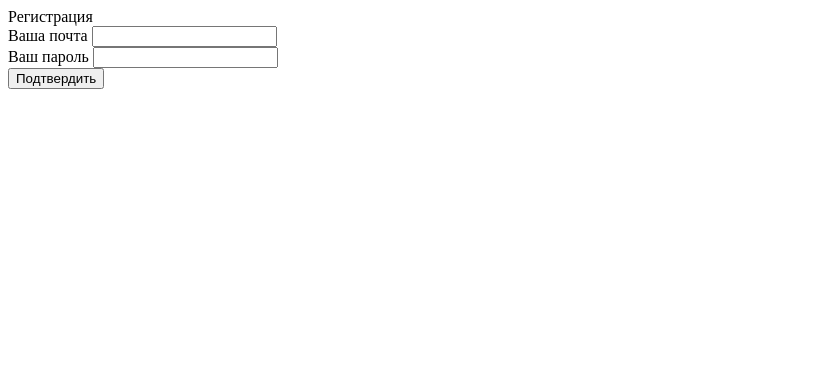
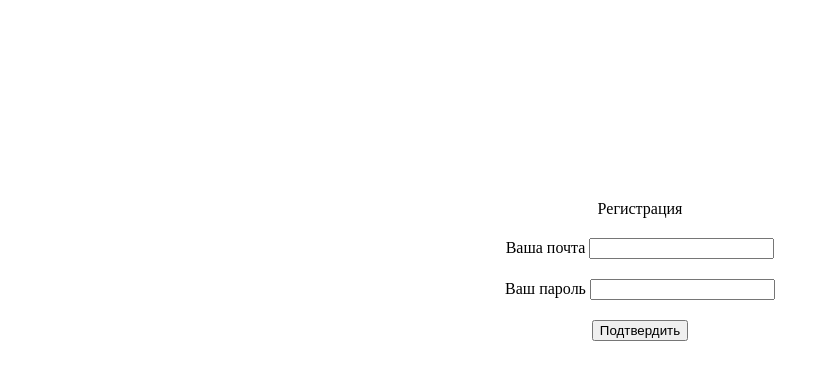
Before and after one commit to BeyondOrigins/predprof, a Flask app: page /logup in a window 1280 px wide. Shown: the top 380 px of the page, without its empty margins (0-830 px from the left). Run offline with Flask 3, Linux system fonts and the light colour scheme.

Commit message:
Fixed style.css

```diff
--- a/static/styles/style.css
+++ b/static/styles/style.css
@@ -69,4 +69,15 @@
 
 .container {
     width: 50%;
+    margin: auto;
 }
+
+.form-container {
+    margin: auto;
+    margin-top: 30%;
+    text-align: center;
+}
+
+.form__element {
+    padding: 10px;
+}
```
